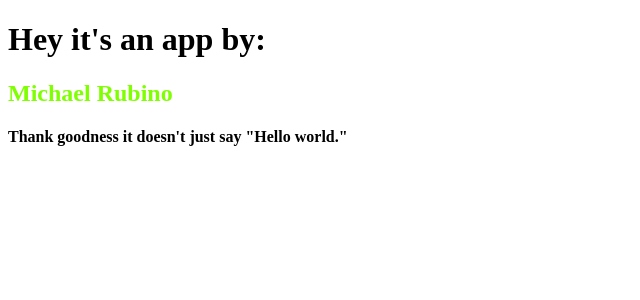
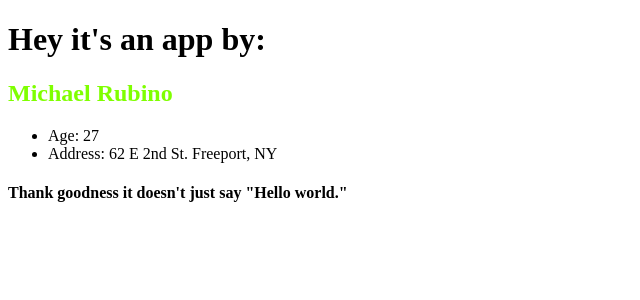
Before and after one commit to rubinoAM/Angular-Front-to-Back, an Angular app in the folder angular-app/: page / in a window 1280 px wide. Shown: the top 300 px of the page, without its empty margins (0-640 px from the left). Built offline with nearby package versions, Linux system fonts and the light colour scheme.

Commit message:
String interpolation

```diff
--- a/angular-app/src/app/components/user/user.component.html
+++ b/angular-app/src/app/components/user/user.component.html
@@ -1 +1,8 @@
-<h2>Michael Rubino</h2>
+<!-- <h2>Michael Rubino</h2>
+{{  }} String Interpolation: Used to display properties-->
+
+<h2>{{firstName}} {{lastName}}</h2>
+<ul>
+    <li>Age: {{age}}</li> <!--Numbers still get rendered as strings-->
+    <li>Address: {{address.street}} {{address.city}}, {{address.state}}</li>
+</ul>
--- a/angular-app/src/app/components/user/user.component.ts
+++ b/angular-app/src/app/components/user/user.component.ts
@@ -17,14 +17,18 @@ export class UserComponent {
     firstName:string = 'Michael';
     lastName:string = 'Rubino';
     age:number = 27;
+    address = {
+        street: '62 E 2nd St.',
+        city: 'Freeport',
+        state: 'NY',
+    }
 
     //Methods
     constructor(){
         this.sayHello()
-
-        console.log(this.age)
+        /* console.log(this.age)
         this.hasBirthday()
-        console.log(this.age)
+        console.log(this.age) */
     }
 
     sayHello(){
```
